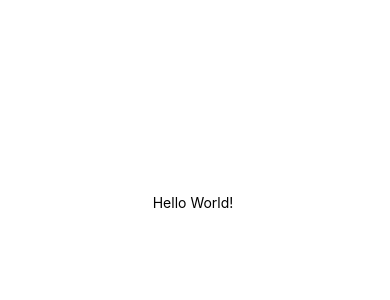
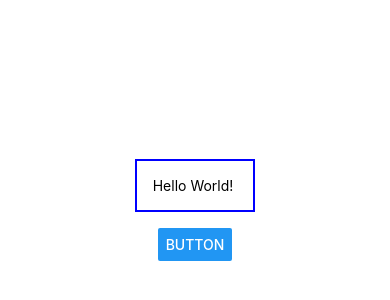
Before and after one commit to mdave94/ToDoList_ReacNative, a React Native app: screen / in a window 390 px wide. Shown: the part 220-520 px from the top of the page. Built offline with nearby package versions, Linux system fonts and the light colour scheme.

Commit message:
exercises

```diff
--- a/App.js
+++ b/App.js
@@ -1,11 +1,12 @@
 import { StatusBar } from 'expo-status-bar';
-import { StyleSheet, Text, View } from 'react-native';
+import { StyleSheet, Text, View ,Button} from 'react-native';
 
 export default function App() {
   return (
     <View style={styles.container}>
-      <Text>Hello World! </Text>
-      <StatusBar style="auto" />
+      <Text style={styles.blueBorder}>Hello World! </Text>
+
+      <Button title='Button' />
     </View>
   );
 }
@@ -17,4 +18,10 @@ const styles = StyleSheet.create({
     alignItems: 'center',
     justifyContent: 'center',
   },
+  blueBorder:{
+    borderWidth:2,
+    borderColor:'blue',
+    margin:16,
+    padding:16
+  }
 });
```
